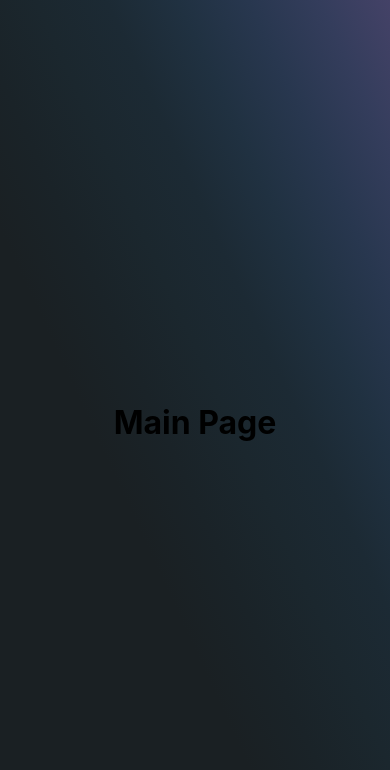
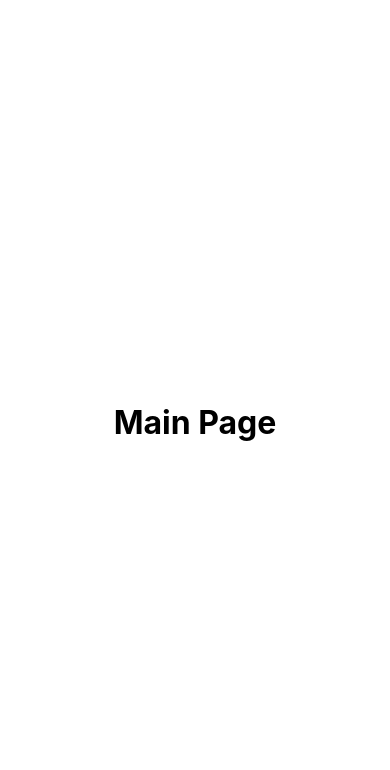
Before and after one commit to washington-shoji/personal-portfolio-nextjs-typescript, a Next.js app: page / in a window 390 px wide. Shown: the top 770 px of the page. Built offline with nearby package versions, Linux system fonts and the light colour scheme.

Commit message:
style(styles): Added custom scroll bar

```diff
--- a/styles/Home.module.scss
+++ b/styles/Home.module.scss
@@ -1,8 +1,4 @@
-.container {
-	padding: 0 2rem;
-	padding: 0;
-	margin: 0;
-}
+@import 'styles/variables.module.scss';
 
 .main {
 	min-height: 100vh;
@@ -11,21 +7,6 @@
 	flex-direction: column;
 	justify-content: center;
 	align-items: center;
-	background-image: linear-gradient(
-		to right top,
-		#1a2023,
-		#1a2023,
-		#1a2023,
-		#1a2023,
-		#1a2023,
-		#1a2328,
-		#1b272e,
-		#1c2a34,
-		#203141,
-		#28374f,
-		#343d5c,
-		#444267
-	);
 }
 
 @media (max-width: 600px) {
```
